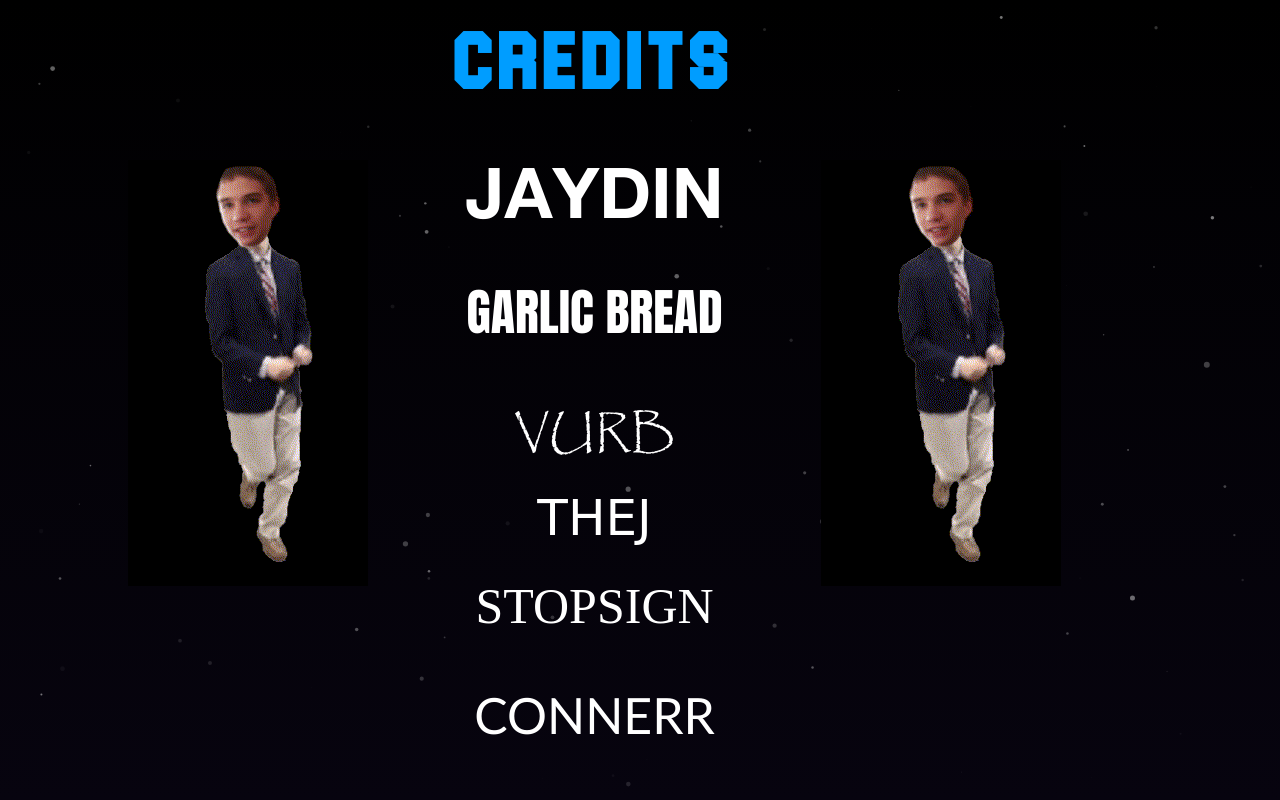
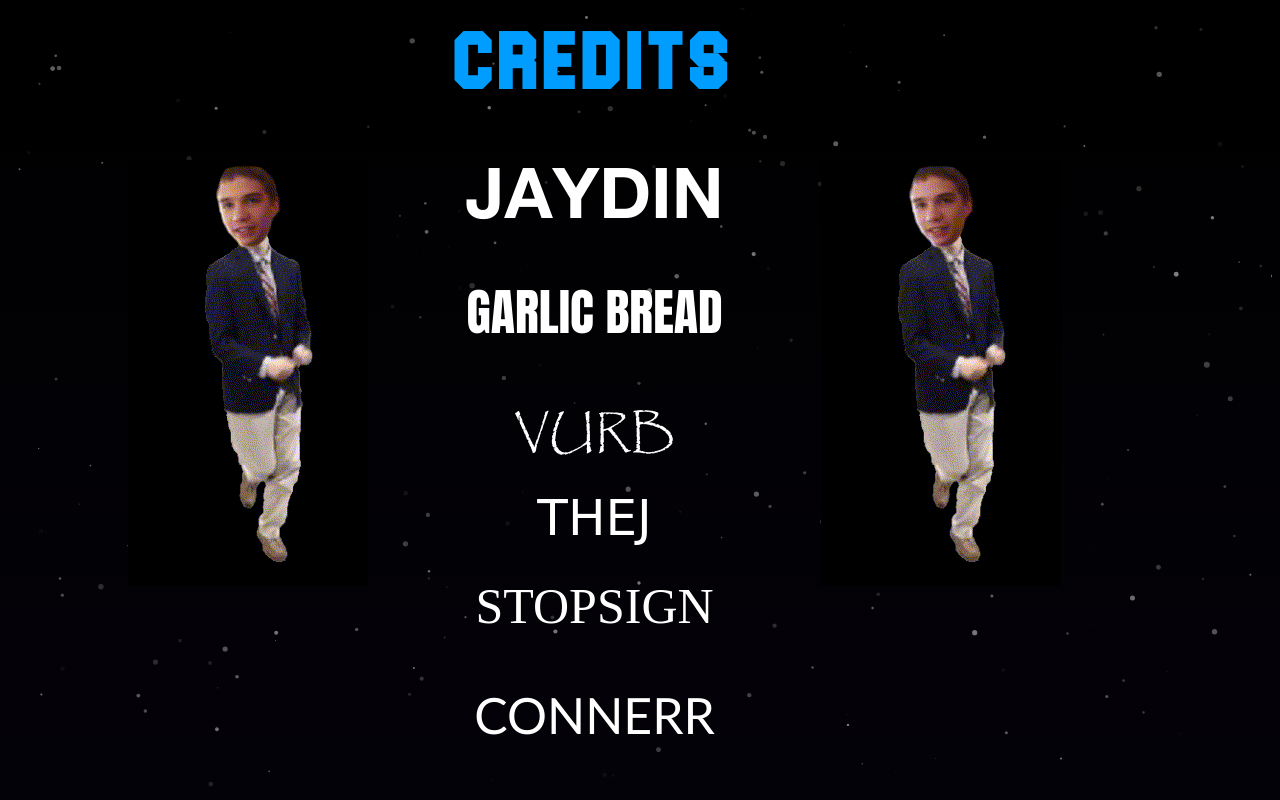
Before and after one commit to JAYDINcoder/BrondCorp, a plain HTML site: page credits.html in a window 1280 px wide. Drawn offline with Linux system fonts and the light colour scheme.

Commit message:
More stars

```diff
--- a/app.js
+++ b/app.js
@@ -19,7 +19,7 @@ particlesJS('particles-js',
         "value": 90,
         "density": {
           "enable": true,
-          "value_area": 800
+          "value_area": 316
         }
       },
       "color": {
--- a/styles2.css
+++ b/styles2.css
@@ -26,7 +26,7 @@ a{
 }
 
 body{
-  background: linear-gradient(0deg, rgb(7, 4, 15) 0%, rgba(0,0,0,1) 100%);
+  background: linear-gradient(0deg, rgb(4, 2, 9) 0%, rgba(0,0,0,1) 100%);
   text-align: center;
 }
 
```
